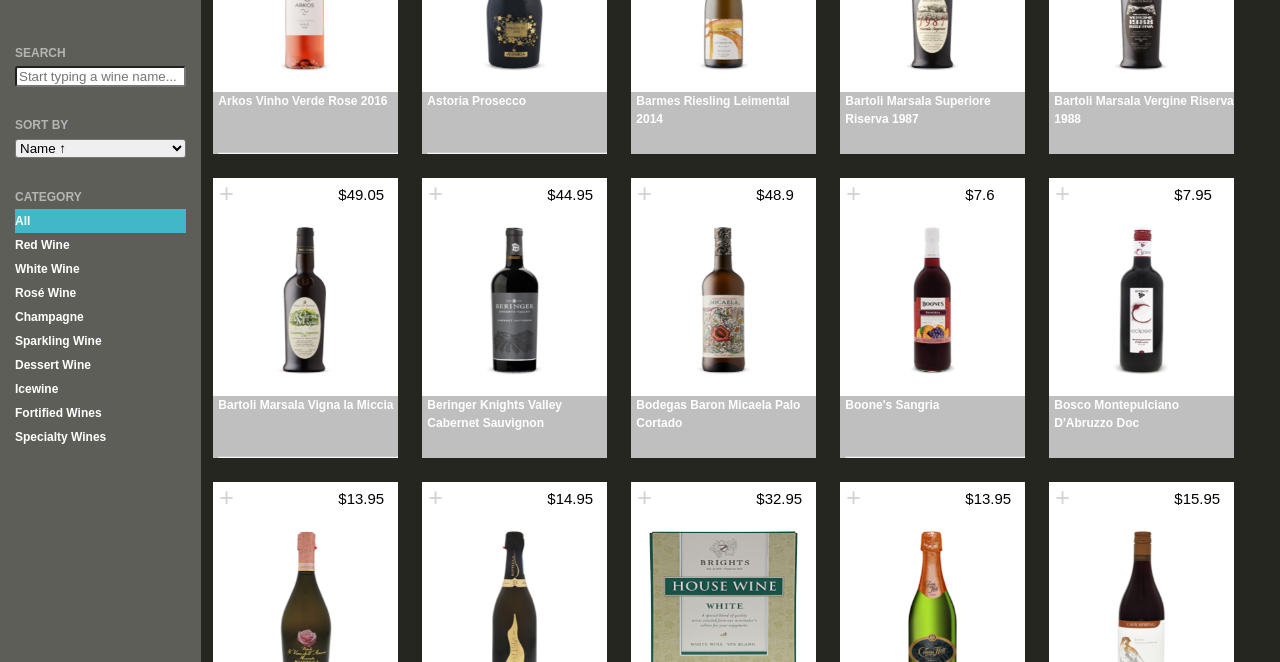
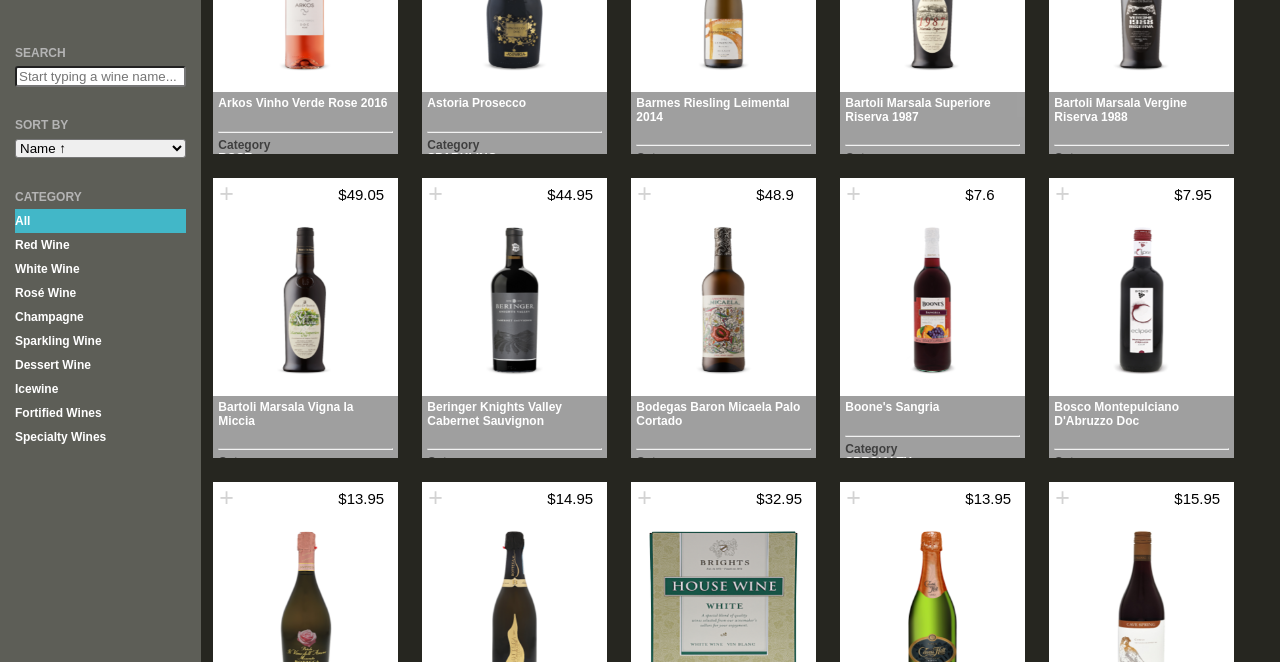
Before and after one commit to RupehraChouhan/Wine-Catalog, a plain HTML site: page candidate/index.html in a window 1280 px wide. Shown: the part 138-800 px from the top of the page. Drawn offline with Linux system fonts and the light colour scheme.

Commit message:
MOD: Styling changes to wine card

```diff
--- a/candidate/css/center.css
+++ b/candidate/css/center.css
@@ -37,7 +37,7 @@
     /*height: 62px;*/
     height:280px;
     background-color: gray;
-    opacity: 0.5;
+    opacity: 0.75;
     color: white;
     transition: all 0.5s;
 
@@ -46,8 +46,10 @@
 .panel.center .card .cardBottom .cardBottomText {
     font-weight: 600;
     color: white;
-    line-height: 1.5;
-    margin-left: 5px;
+    line-height: 1.15;
+    padding-left: 5px;
+    padding-right: 5px;
+    padding-top: 5px;
 }
 
 .panel.center .card .cardBottom .cardBottomText .heading {
--- a/candidate/js/main.js
+++ b/candidate/js/main.js
@@ -210,7 +210,8 @@
         cardBottomText.appendChild(name);
 
         cardBottomText.appendChild(document.createElement("br"));
-        cardBottomText.appendChild(document.createElement("br"));
+//        cardBottomText.appendChild(document.createElement("br"));
+//        cardBottomText.appendChild(document.createElement("br"));
         cardBottomText.appendChild(document.createElement("hr"));
 
         var categoryHeading = document.createElement("div");
@@ -221,6 +222,7 @@
 
         cardBottomText.appendChild(categoryHeading);
         cardBottomText.appendChild(category);
+        cardBottomText.appendChild(document.createElement("br"));
 
         var volumeHeading = document.createElement("div");
         volumeHeading.setAttribute("class", "heading");
@@ -230,6 +232,7 @@
 
         cardBottomText.appendChild(volumeHeading);
         cardBottomText.appendChild(volume);
+        cardBottomText.appendChild(document.createElement("br"));
 
         var priceHeading = document.createElement("div");
         priceHeading.setAttribute("class", "heading");
@@ -239,6 +242,7 @@
 
         cardBottomText.appendChild(priceHeading);
         cardBottomText.appendChild(price);
+        cardBottomText.appendChild(document.createElement("br"));
 
         var countryHeading = document.createElement("div");
         countryHeading.setAttribute("class", "heading");
@@ -248,6 +252,7 @@
 
         cardBottomText.appendChild(countryHeading);
         cardBottomText.appendChild(country);
+        cardBottomText.appendChild(document.createElement("br"));
 
         var producerHeading = document.createElement("div");
         producerHeading.setAttribute("class", "heading");
```
